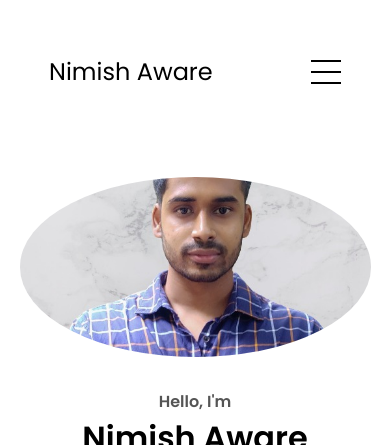
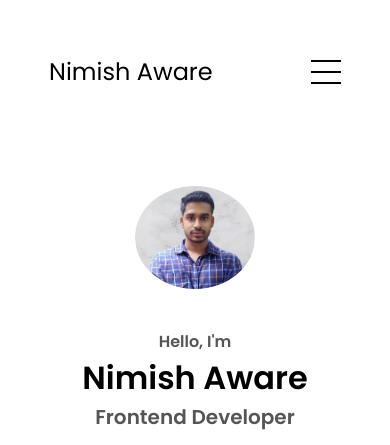
Before and after one commit to NimishAware/Portfolio, a plain HTML site: page index.html in a window 390 px wide. Shown: the top 445 px of the page. Drawn offline with Linux system fonts and the light colour scheme.

Commit message:
Fixed the circular profile picture issue in mobile view

```diff
--- a/index.html
+++ b/index.html
@@ -3,7 +3,7 @@
   <head>
     <meta charset="UTF-8" />
     <meta http-equiv="X-UA-Compatible" content="IE=edge" />
-    <meta name="viewport" content="width=device-width, initial-scale=1.0" />
+    <meta name="viewport" content="width=device-width, initial-scale=1.0">
     <title>My Portfolio</title>
     <link rel="stylesheet" href="style.css" />
     <link rel="stylesheet" href="mediaqueries.css" />
--- a/mediaqueries.css
+++ b/mediaqueries.css
@@ -101,3 +101,27 @@
     text-align: justify;
   }
 }
+
+/* Media Queries for Larger Screens */
+@media screen and (min-width: 768px) {
+  .section__pic-container {
+    width: 300px; /* Size for larger screens */
+    height: 300px; /* Ensure height matches width for a circle */
+  }
+}
+
+@media screen and (min-width: 1200px) {
+  .section__pic-container {
+    width: 350px; /* Adjust size for very large screens if needed */
+    height: 350px; /* Ensure height matches width for a circle */
+  }
+}
+
+
+/* Mobile View Adjustments */
+@media (max-width: 768px) {
+  .section__pic-container {
+    width: 120px; /* Adjust size for mobile view */
+    height: 120px; /* Ensure height matches width for a circle */
+  }
+}
--- a/style.css
+++ b/style.css
@@ -303,26 +303,39 @@ section {
   text-align: center;
 }
 
-.section-container {
-  gap: 4rem;
-  height: 80%;
+/* Profile Picture Container */
+.section__pic-container {
+  width: 150px; /* Default size */
+  height: 150px; /* Ensure height matches width for a circle */
+  border-radius: 50%; /* Circular shape */
+  overflow: hidden; /* Ensure the image does not overflow */
+  display: flex; /* Center alignment */
+  justify-content: center;
+  align-items: center;
+  margin: 35px auto; /* Center horizontally and adjust vertical position */
 }
 
-.section__pic-container {
-  width: 300px; /* Adjust the width and height as needed */
-  height: 300px;
-  border-radius: 50%; /* Makes the element a circle */
-  overflow: hidden; /* Ensures the image does not overflow outside the circle */
-  display: flex; /* Use flexbox for center alignment */
-  justify-content: center; /* Center horizontally */
-  align-items: center; /* Center vertically */
+/* Profile Picture Image */
+.section__pic-container img {
+  width: 100%;
+  height: auto; /* Maintain aspect ratio */
+  object-fit: cover; /* Cover the container without distortion */
+  border-radius: 50%; /* Ensure the image remains circular */
 }
 
-.section__pic-container img {
-  width: 100%; /* Ensures the image fills the circle */
-  height: auto; /* Maintains aspect ratio */
-  object-fit: cover; /* Ensure the entire image is visible */
+/* Mobile View Adjustments */
+@media (max-width: 768px) {
+  .section__pic-container {
+    width: 120px; /* Adjust size for mobile view */
+    height: 120px; /* Ensure height matches width for a circle */
+  }
 }
+
+
+
+
+
+
 
 
 
```
